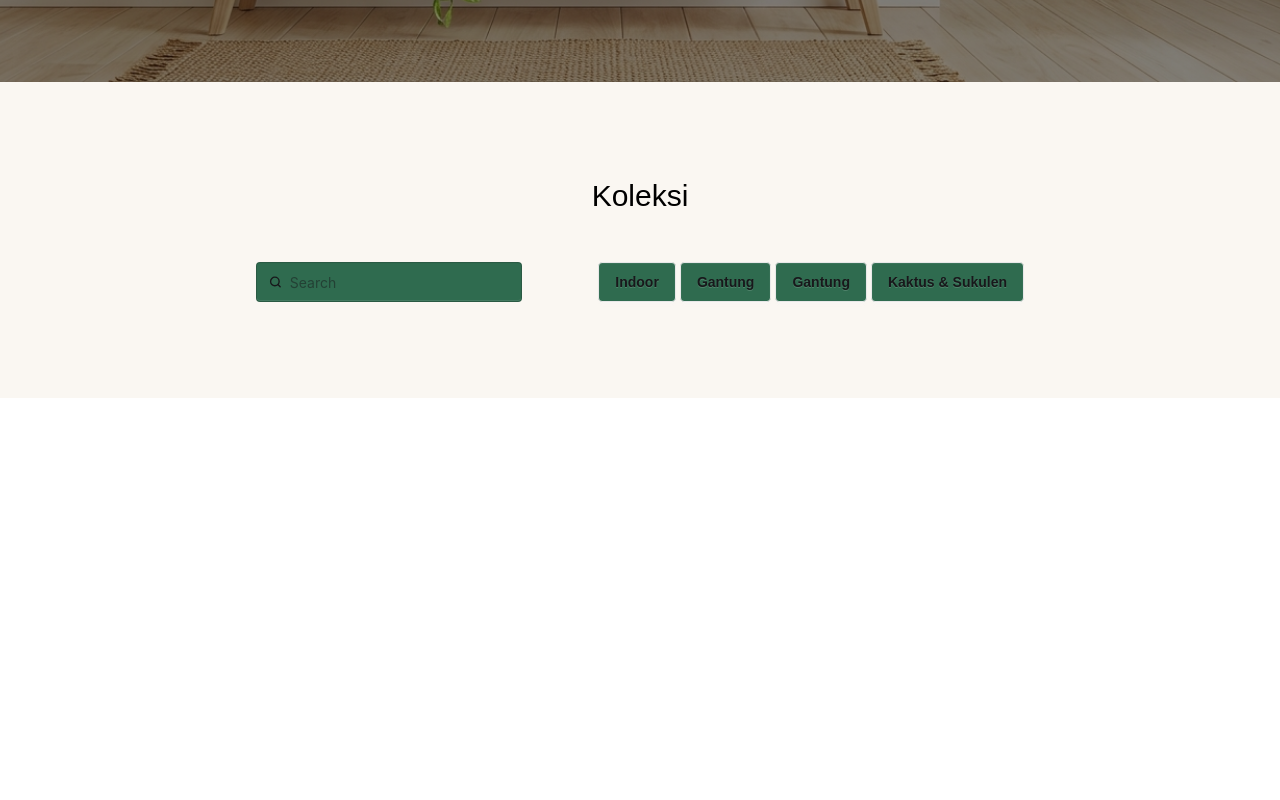
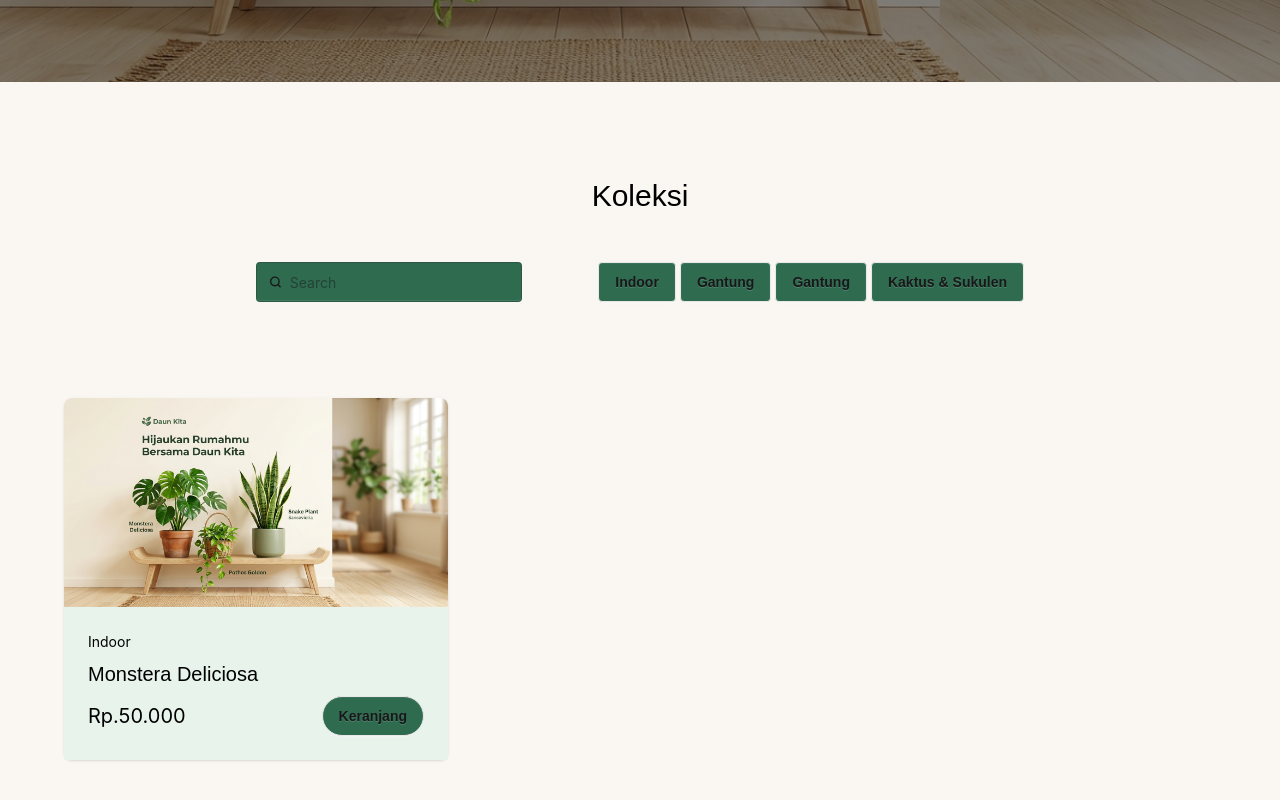
Before and after one commit to ekakurniaiioo/Daun-Kita, a React (Vite) app: page / in a window 1280 px wide. Shown: the part 782-1582 px from the top of the page. Before the commit the page ends 1180 px from the top, so only its background shows below. Built offline with nearby package versions, Linux system fonts and the light colour scheme.

Commit message:
Add card component

```diff
--- /dev/null
+++ b/src/assets/components/Card.jsx
@@ -0,0 +1,23 @@
+export function Card() {
+  return (
+    <section className="max-w-6xl grid grid-cols-3 mx-auto gap-16">
+      <div className="card bg-base-100 w-96 shadow-sm">
+        <figure>
+          <img src="/DaunKitaHero.jpg" alt="Shoes" />
+        </figure>
+        <div className="card-body bg-forest-light">
+          <p className="text-black font-inter">Indoor</p>
+          <h2 className="text-xl text-black font-poppins">
+            Monstera Deliciosa
+          </h2>
+          <div className="card-actions justify-between items-center">
+            <p className="text-xl text-black font-inter">Rp.50.000</p>
+            <button className="btn bg-forest rounded-4xl font-poppins">
+              Keranjang
+            </button>
+          </div>
+        </div>
+      </div>
+    </section>
+  );
+}
--- a/src/assets/components/Katalog.jsx
+++ b/src/assets/components/Katalog.jsx
@@ -1,5 +1,6 @@
 import { SearchKatalog } from "./SearchKatalog";
 import { FilterKatalog } from "./FilterKatalog";
+import { Card } from "./Card";
 
 export function Katalog() {
   return (
@@ -10,10 +11,12 @@ export function Katalog() {
         </h2>
       </header>
 
-      <section className="max-w-3xl mx-auto flex items-center justify-between gap-4">
+      <section className="max-w-3xl mx-auto flex items-center justify-between gap-4 mb-24">
         <SearchKatalog />
         <FilterKatalog />
       </section>
+
+        <Card />
     </section>
   );
 }
```
